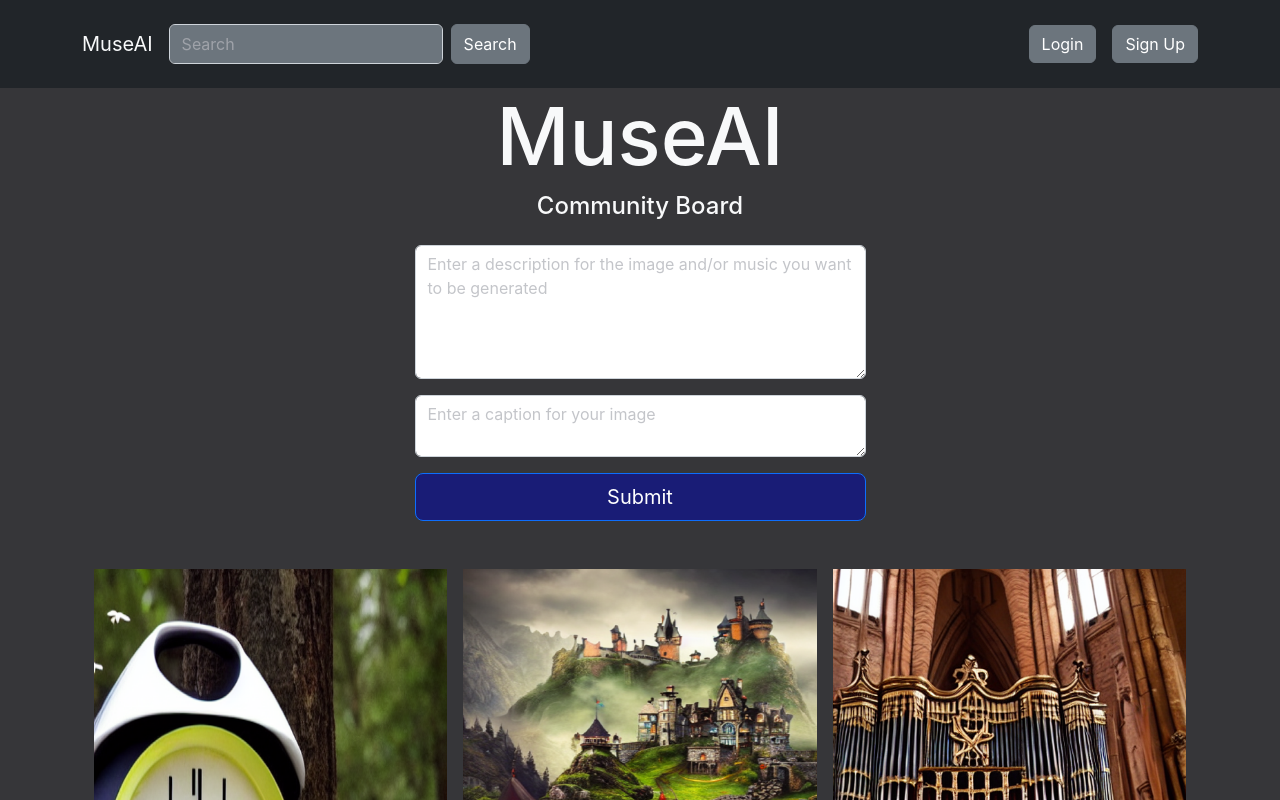
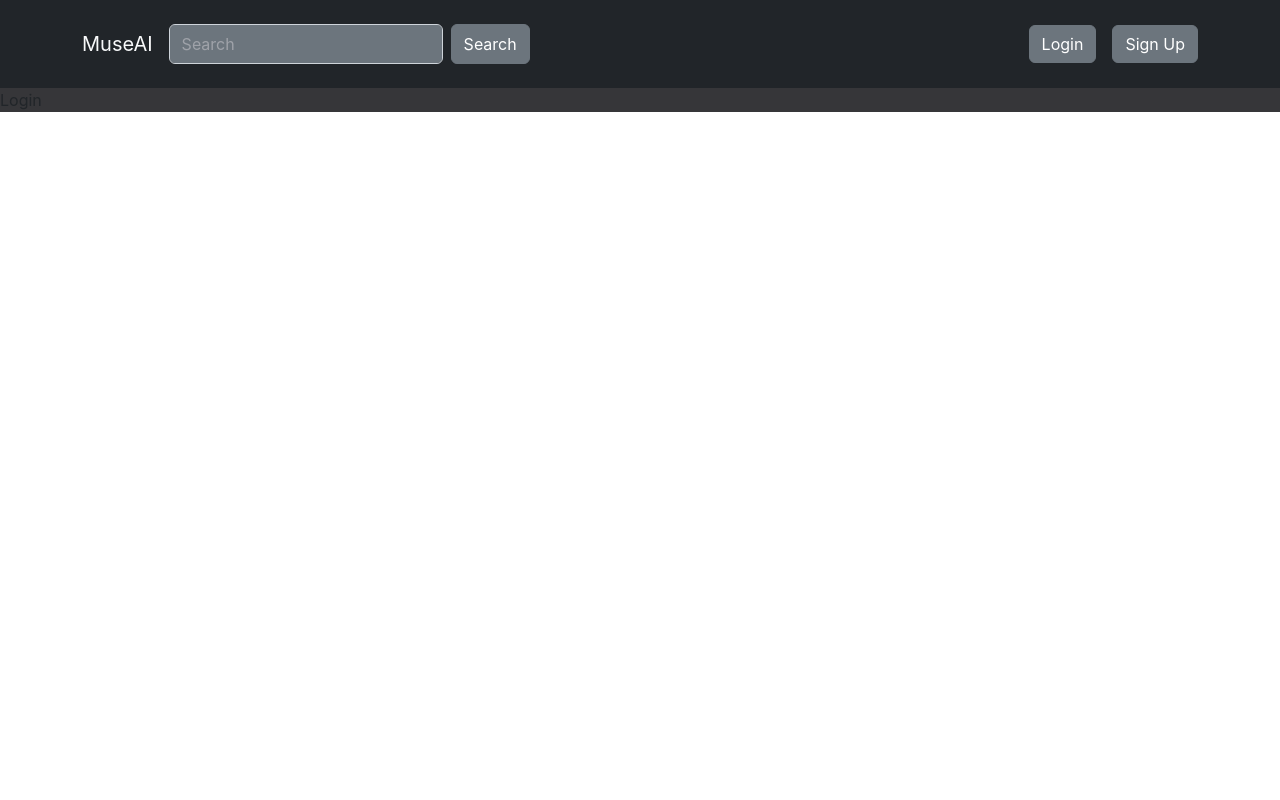
Before and after one commit to ShoggyR79/MuseAI, a React (Create React App) app in the folder museai_frontend/: page /login in a window 1280 px wide. Shown: the top 800 px of the page. Built offline with nearby package versions, Linux system fonts and the light colour scheme.

Commit message:
push frontend

```diff
--- a/museai_frontend/package.json
+++ b/museai_frontend/package.json
@@ -39,5 +39,8 @@
       "last 1 firefox version",
       "last 1 safari version"
     ]
+  },
+  "devDependencies": {
+    "react-router-dom": "^6.4.2"
   }
 }
--- a/museai_frontend/src/App.js
+++ b/museai_frontend/src/App.js
@@ -1,5 +1,6 @@
 import logo from './logo.svg';
 import './App.css';
+import { BrowserRouter, Routes, Route } from "react-router-dom";
 
 
 import Gallery from './components/Gallery'
@@ -7,18 +8,25 @@ import UploadForm from './components/UploadForm';
 import Title from './components/Title';
 import "./style/style.css"
 import Navbar from './components/Navbar';
-
+import Home from './Pages/Home';
+import Login from './Pages/Login';
+import Signup from './Pages/Signup';
 
 function App() {
   return (
     <div className='primary_bg'>
-      <Navbar />
 
-      <div className='container'>
-        <Title />
-        <UploadForm />
-        <Gallery />
-      </div>
+      <BrowserRouter>
+      <Routes>
+
+          {/* <Route index element={<Home />} /> */}
+          <Route path="/" element={<Home />}/>
+          <Route path="/login" element={<Login />} />
+          <Route path="/signup" element={<Signup />} />
+
+      </Routes>
+    </BrowserRouter>
+
     </div>
 
   );
--- /dev/null
+++ b/museai_frontend/src/Pages/Home.js
@@ -0,0 +1,21 @@
+import Gallery from '../components/Gallery'
+import UploadForm from '../components/UploadForm';
+import Title from '../components/Title';
+import Navbar from '../components/Navbar';
+// import { BrowserRouter, Routes, Route } from "react-router-dom";
+
+const Home = () => {
+    return (
+        <div>
+            <Navbar/>
+            <div className='container'>
+
+                <Title />
+                <UploadForm />
+                <Gallery />
+            </div>
+        </div>
+
+    )
+}
+export default Home
--- /dev/null
+++ b/museai_frontend/src/Pages/Login.js
@@ -0,0 +1,14 @@
+import Navbar from '../components/Navbar';
+
+const Login = () => {
+    console.log('login')
+    return (
+        <div>
+            <Navbar/>
+            <p>Login</p>
+        </div>
+
+    )
+}
+
+export default Login
--- /dev/null
+++ b/museai_frontend/src/Pages/Signup.js
@@ -0,0 +1,13 @@
+import Navbar from '../components/Navbar';
+
+const Signup = () => {
+    return (
+        <div>
+            <Navbar/>
+            <p>Signup</p>
+        </div>
+
+    )
+}
+
+export default Signup
--- a/museai_frontend/src/components/Navbar.js
+++ b/museai_frontend/src/components/Navbar.js
@@ -1,24 +1,27 @@
+import { Button } from '@material-ui/core'
 import React from 'react'
 import '../style/style.css'
-
+import { useNavigate } from "react-router-dom";
 
 
 
 export default function Navbar() {
+    const navigate = useNavigate();
     return (
         <nav className="navbar navbar-light bg-dark p-4">
+
             <div className="container">
                 <form className="d-flex justify-content-left">
-                    <a className="navbar-brand text-light">MuseAI</a>
+                    <a className="navbar-brand text-light" style={{cursor: 'pointer'}} onClick={()=>navigate('/')}>MuseAI</a>
 
                     <input className="form-control me-2 bg-secondary" type="search" placeholder="Search" aria-label="Search" />
                     <button className="btn btn-secondary" type="submit">Search</button>
                 </form>
                 <div className="d-flex">
 
-                    <button className="btn btn-secondary me-3" type="submit">Login</button>
+                    <button className="btn btn-secondary me-3" onClick={()=>navigate('/login')}>Login</button>
 
-                    <button className="btn btn-secondary" type="submit">Sign Up</button>
+                    <button className="btn btn-secondary" onClick={()=>navigate('/signup')}>Sign Up</button>
 
                 </div>
             </div>
--- a/museai_frontend/src/gallery.css
+++ b/museai_frontend/src/gallery.css
@@ -95,7 +95,7 @@
 
 .modal.open.box::before{
     content: '';
-    background: conic-gradient(blue 40deg, transparent 100deg);
+    background: conic-gradient(white 75deg, transparent 100deg);
     height: 150%;
     width: 150%;
     position: absolute;
```
Also changed, not shown: 1 other file (tests, documents, lock files or other folders).
